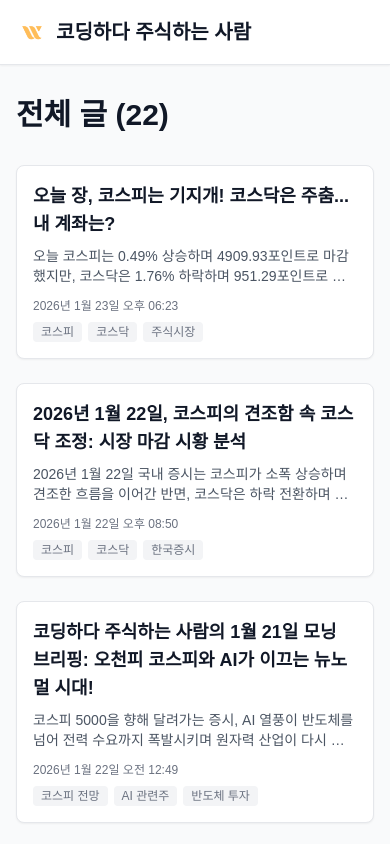
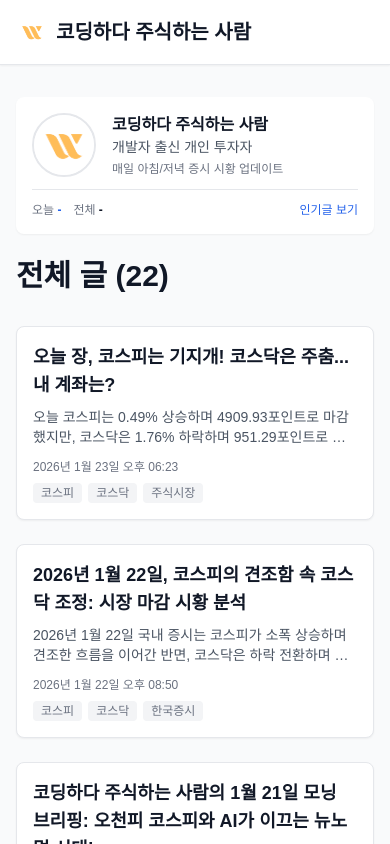
Before and after one commit to njh0317/auto-blog, a Next.js app: page / in a window 390 px wide. Shown: the top 844 px of the page. Built offline with nearby package versions, Linux system fonts and the light colour scheme.

Commit message:
feat: 모바일 프로필 카드 추가
- 모바일에서 메인 페이지 상단에 프로필 카드 표시
- 프로필 이미지, 닉네임, 소개, 방문자 수 포함
- 데스크톱에서는 기존 좌측 사이드바 유지

```diff
--- a/app/page.tsx
+++ b/app/page.tsx
@@ -1,6 +1,7 @@
 import { getAllPosts } from '@/lib/posts';
 import PostCard from '@/components/PostCard';
 import ProfileSidebar from '@/components/ProfileSidebar';
+import MobileProfileCard from '@/components/MobileProfileCard';
 
 export const dynamic = 'force-dynamic';
 
@@ -16,6 +17,10 @@ export default async function HomePage() {
 
       {/* 우측 메인 콘텐츠 */}
       <div className="flex-1 min-w-0">
+        {/* 모바일 프로필 카드 */}
+        <div className="lg:hidden mb-6">
+          <MobileProfileCard />
+        </div>
         <h1 className="text-3xl font-bold text-gray-900 mb-8">
           전체 글 ({posts.length})
         </h1>
--- /dev/null
+++ b/components/MobileProfileCard.tsx
@@ -0,0 +1,59 @@
+export default function MobileProfileCard() {
+  return (
+    <div className="bg-white rounded-lg shadow-sm p-4">
+      <div className="flex items-center gap-4">
+        {/* 프로필 이미지 */}
+        <img
+          src="/icon.png"
+          alt="프로필"
+          className="w-16 h-16 rounded-full border-2 border-gray-200 flex-shrink-0"
+        />
+
+        {/* 프로필 정보 */}
+        <div className="flex-1 min-w-0">
+          <h2 className="text-base font-bold text-gray-900">
+            코딩하다 주식하는 사람
+          </h2>
+          <p className="text-sm text-gray-600">
+            개발자 출신 개인 투자자
+          </p>
+          <p className="text-xs text-gray-500 mt-1">
+            매일 아침/저녁 증시 시황 업데이트
+          </p>
+        </div>
+      </div>
+
+      {/* 방문자 수 & 인기글 - 한 줄로 */}
+      <div className="flex items-center justify-between mt-3 pt-3 border-t text-xs">
+        <div className="flex gap-3">
+          <span className="text-gray-500">
+            오늘 <span className="font-semibold text-blue-600" id="mobile-today">-</span>
+          </span>
+          <span className="text-gray-500">
+            전체 <span className="font-semibold text-gray-900" id="mobile-total">-</span>
+          </span>
+        </div>
+        <a href="#popular" className="text-blue-600 hover:underline">인기글 보기</a>
+      </div>
+
+      <script dangerouslySetInnerHTML={{
+        __html: `
+          (function() {
+            var visited = sessionStorage.getItem('visited');
+            var method = visited ? 'GET' : 'POST';
+            fetch('/api/visitor', { method: method })
+              .then(function(r) { return r.json(); })
+              .then(function(d) {
+                var today = document.getElementById('mobile-today');
+                var total = document.getElementById('mobile-total');
+                if (today) today.textContent = d.today.toLocaleString();
+                if (total) total.textContent = d.total.toLocaleString();
+                if (!visited) sessionStorage.setItem('visited', '1');
+              })
+              .catch(function() {});
+          })();
+        `
+      }} />
+    </div>
+  );
+}
```
